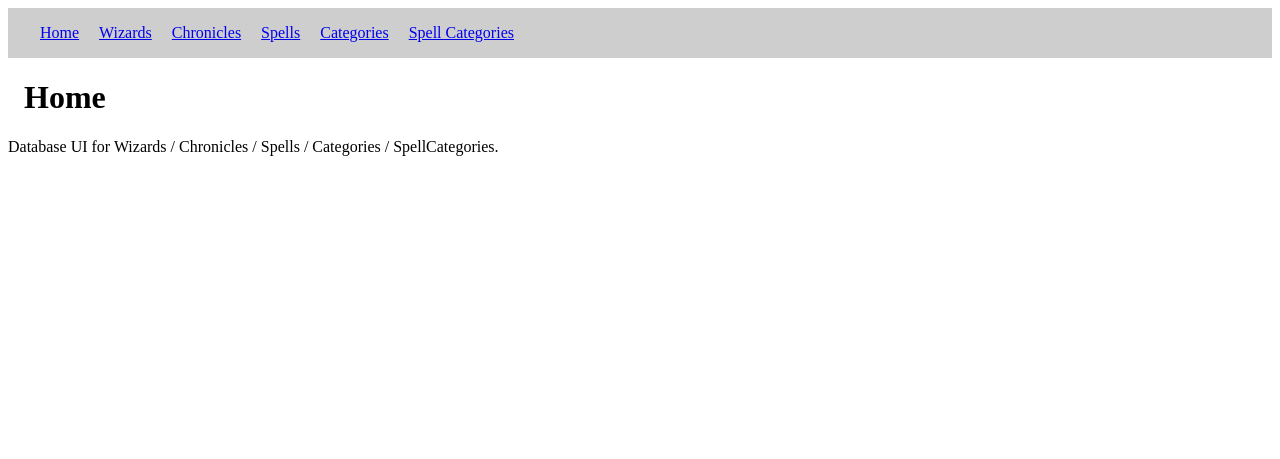
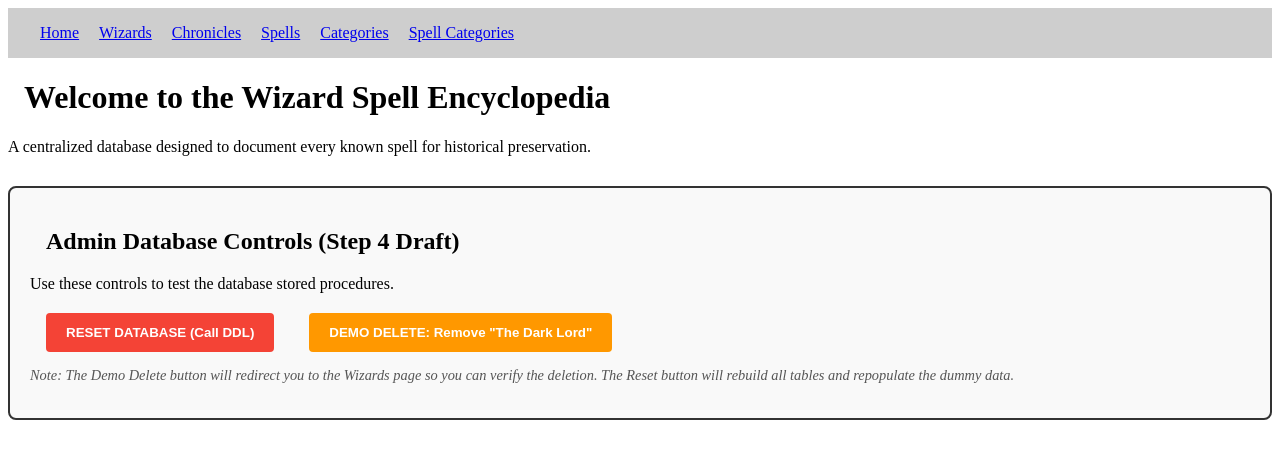
Before and after one commit to JackStanfield/CS340_Group112, a Flask app: page / in a window 1280 px wide. Shown: the top 459 px of the page. Run offline with Flask 3, Linux system fonts and the light colour scheme; some libraries are stand-ins or nearby versions.

Commit message:
Step 4 Rework Testing

```diff
--- a/app.py
+++ b/app.py
@@ -209,6 +209,33 @@ def spell_categories():
         if "dbConnection" in locals() and dbConnection:
             dbConnection.close()
 
+@app.route("/reset-db", methods=["GET"])
+def reset_db():
+    try:
+        dbConnection = db.connectDB()
+        query = "CALL ResetDatabase();"
+        db.query(dbConnection, query)
+        return redirect("/")
+    except Exception as e:
+        print(f"Error resetting database: {e}")
+        return "An error occurred while resetting the database.", 500
+    finally:
+        if "dbConnection" in locals() and dbConnection:
+            dbConnection.close()
+
+@app.route("/delete-demo", methods=["GET"])
+def delete_demo():
+    try:
+        dbConnection = db.connectDB()
+        query = "CALL DeleteDarkLord();"
+        db.query(dbConnection, query)
+        return redirect("/wizards")
+    except Exception as e:
+        print(f"Error executing CUD operation: {e}")
+        return "An error occurred while executing the PL/SQL.", 500
+    finally:
+        if "dbConnection" in locals() and dbConnection:
+            dbConnection.close()
 
 # ########################################
 # ########## LISTENER
--- a/templates/home.j2
+++ b/templates/home.j2
@@ -1,5 +1,32 @@
 {% extends "main.j2" %}
+
 {% block content %}
-    <h1>Home</h1>
-    <p> Database UI for Wizards / Chronicles / Spells / Categories / SpellCategories.</p>
+<main>
+    <header>
+        <h1>Welcome to the Wizard Spell Encyclopedia</h1>
+        <p>A centralized database designed to document every known spell for historical preservation.</p>
+    </header>
+
+    <section style="margin-top: 30px; padding: 20px; border: 2px solid #333; border-radius: 8px; background-color: #f9f9f9;">
+        <h2>Admin Database Controls (Step 4 Draft)</h2>
+        <p>Use these controls to test the database stored procedures.</p>
+
+        <div style="margin-top: 20px;">
+            <a href="/reset-db" style="text-decoration: none;">
+                <button style="padding: 12px 20px; background-color: #f44336; color: white; border: none; border-radius: 4px; cursor: pointer; font-weight: bold; margin-right: 15px;">
+                    RESET DATABASE (Call DDL)
+                </button>
+            </a>
+
+            <a href="/delete-demo" style="text-decoration: none;">
+                <button style="padding: 12px 20px; background-color: #ff9800; color: white; border: none; border-radius: 4px; cursor: pointer; font-weight: bold;">
+                    DEMO DELETE: Remove "The Dark Lord"
+                </button>
+            </a>
+        </div>
+        <p style="font-size: 0.9em; margin-top: 15px; color: #555;">
+            <em>Note: The Demo Delete button will redirect you to the Wizards page so you can verify the deletion. The Reset button will rebuild all tables and repopulate the dummy data.</em>
+        </p>
+    </section>
+</main>
 {% endblock %}
```
Also changed, not shown: DDL.sql (+12 -4 lines), PL.sql (added, +12 -0 lines).
